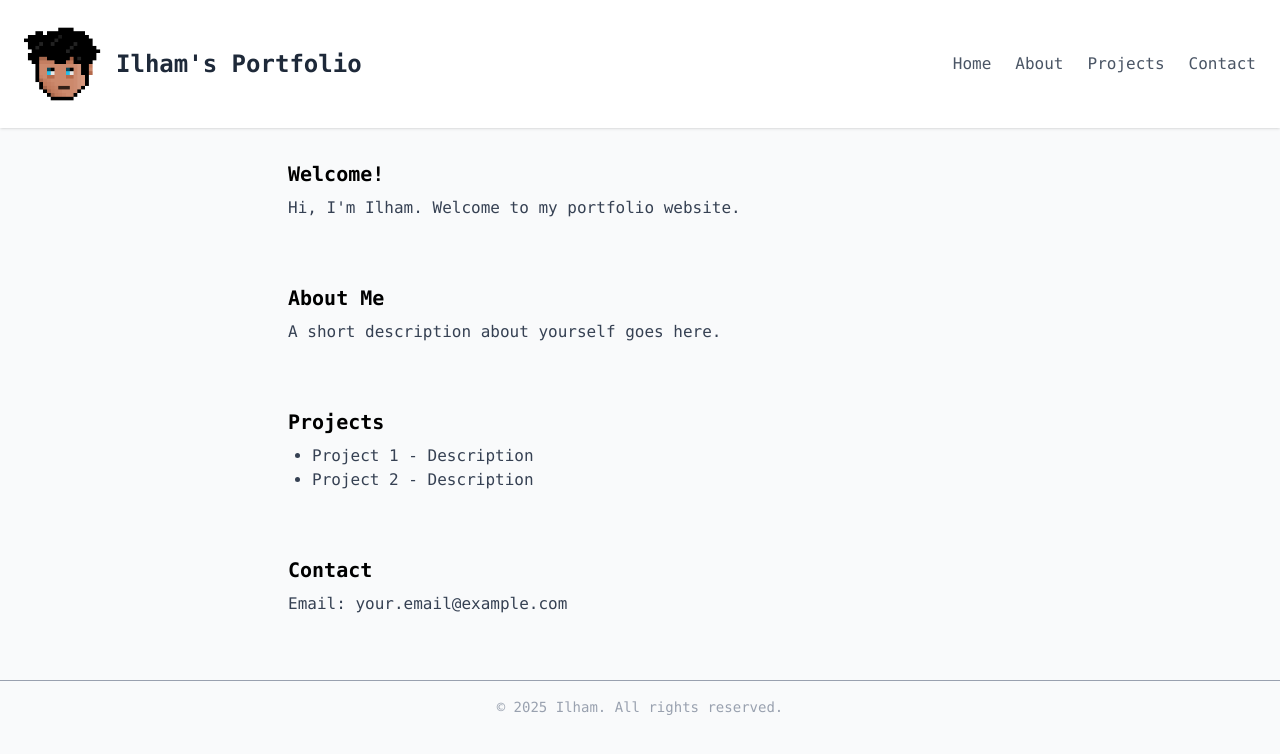
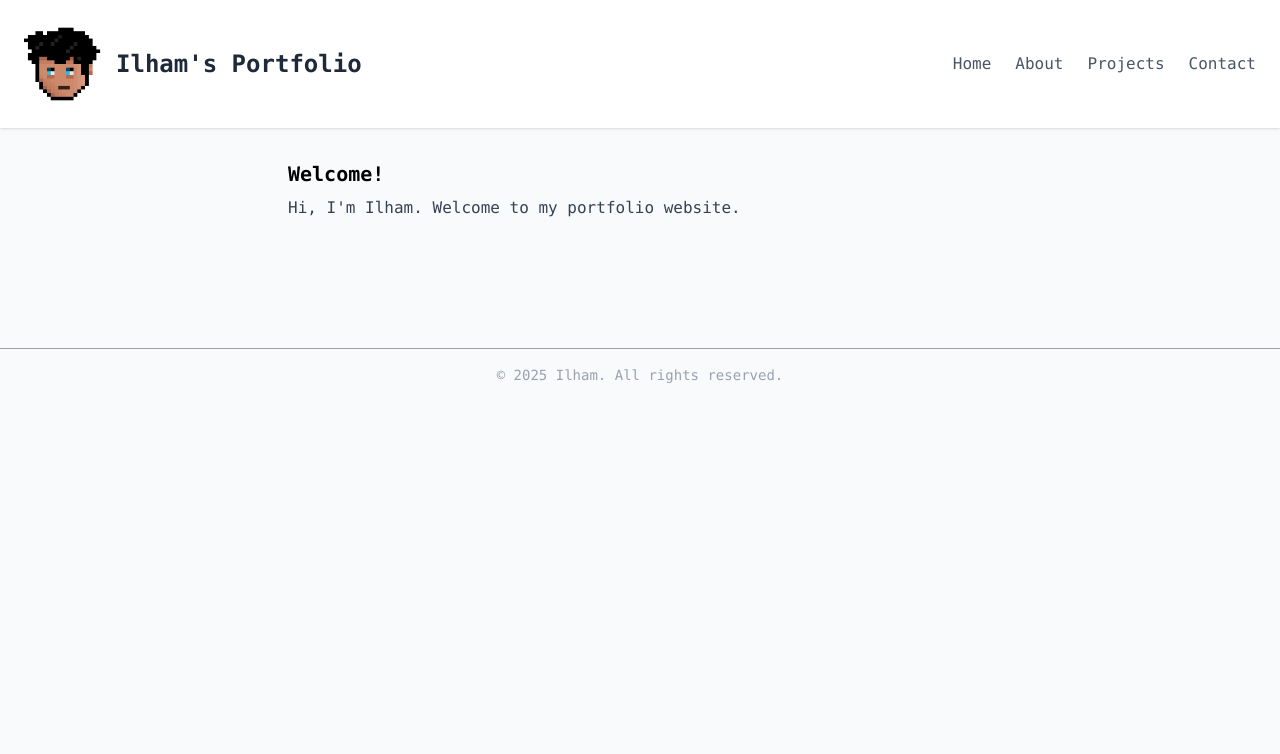
Before and after one commit to ilhammorsalin/ilham-portfolio, a React (Vite) app in the folder my-portfolio/: page / in a window 1280 px wide. Shown: the top 754 px of the page. Built offline with nearby package versions, Linux system fonts and the light colour scheme.

Commit message:
Update homepage URL in package.json; refactor Vite config for base path; implement routing in App component; enhance Main component to render sections based on route; update Header for navigation links; revise About and Contact sections with personal information.

```diff
--- a/my-portfolio/package.json
+++ b/my-portfolio/package.json
@@ -1,6 +1,6 @@
 {
   "name": "my-portfolio",
-  "homepage": "https://ilhammorsalin.github.io/ilham-portfolio",
+  "homepage": "https://ilhammorsalin.github.io/",
   "private": true,
   "version": "0.0.0",
   "type": "module",
--- a/my-portfolio/src/App.jsx
+++ b/my-portfolio/src/App.jsx
@@ -1,14 +1,22 @@
+import { BrowserRouter as Router, Routes, Route } from "react-router-dom";
 import Header from "./components/Header.jsx";
 import Main from "./main.jsx";
 import Footer from "./components/Footer.jsx";
 
 function App() {
   return (
-    <div className="min-h-screen bg-gray-50 font-mono">
-      <Header />
-      <Main />
-      <Footer />
-    </div>
+    <Router>
+      <div className="min-h-screen bg-gray-50 font-mono">
+        <Header />
+        <Routes>
+          <Route path="/" element={<Main />} />
+          <Route path="/about" element={<Main />} />
+          <Route path="/projects" element={<Main />} />
+          <Route path="/contact" element={<Main />} />
+        </Routes>
+        <Footer />
+      </div>
+    </Router>
   );
 }
 
--- a/my-portfolio/src/components/Header.jsx
+++ b/my-portfolio/src/components/Header.jsx
@@ -1,4 +1,5 @@
 import elamDP from "../assets/elamDP.png";
+import { Link } from "react-router-dom";
 
 import { BrowserRouter, Routes, Route } from "react-router-dom";
 import Home from "../sections/HomeSection.jsx";
@@ -14,18 +15,18 @@ function Header() {
         <h1 className="text-2xl font-bold text-gray-800">Ilham's Portfolio</h1>
       </div>
       <nav className="space-x-6">
-        <a href="/" className="text-gray-600 hover:text-blue-500">
+        <Link to="/" className="text-gray-600 hover:text-blue-500">
           Home
-        </a>
-        <a href="#about" className="text-gray-600 hover:text-blue-500">
+        </Link>
+        <Link to="/about" className="text-gray-600 hover:text-blue-500">
           About
-        </a>
-        <a href="#projects" className="text-gray-600 hover:text-blue-500">
+        </Link>
+        <Link to="/projects" className="text-gray-600 hover:text-blue-500">
           Projects
-        </a>
-        <a href="#contact" className="text-gray-600 hover:text-blue-500">
+        </Link>
+        <Link to="/contact" className="text-gray-600 hover:text-blue-500">
           Contact
-        </a>
+        </Link>
       </nav>
     </header>
   );
--- a/my-portfolio/src/main.jsx
+++ b/my-portfolio/src/main.jsx
@@ -1,15 +1,30 @@
+import { useLocation } from "react-router-dom";
 import HomeSection from "./sections/HomeSection";
 import AboutSection from "./sections/AboutSection";
 import ProjectsSection from "./sections/ProjectsSection";
 import ContactSection from "./sections/ContactSection";
 
 function Main() {
+  const location = useLocation();
+
+  const renderSection = () => {
+    switch (location.pathname) {
+      case "/":
+        return <HomeSection />;
+      case "/about":
+        return <AboutSection />;
+      case "/projects":
+        return <ProjectsSection />;
+      case "/contact":
+        return <ContactSection />;
+      default:
+        return <HomeSection />;
+    }
+  };
+
   return (
     <main className="p-8 max-w-3xl mx-auto">
-      <HomeSection />
-      <AboutSection />
-      <ProjectsSection />
-      <ContactSection />
+      {renderSection()}
     </main>
   );
 }
--- a/my-portfolio/src/sections/AboutSection.jsx
+++ b/my-portfolio/src/sections/AboutSection.jsx
@@ -3,7 +3,7 @@ function AboutSection() {
   return (
     <section id="about" className="mb-16">
       <h2 className="text-xl font-semibold mb-2">About Me</h2>
-      <p className="text-gray-700">A short description about yourself goes here.</p>
+      <p className="text-gray-700">I'm a undergrad student studying Computer Science and Engineering at BRAC University. I love games and graphic design. I also love solving software and coding related problems.</p>
     </section>
   );
 }
--- a/my-portfolio/src/sections/ContactSection.jsx
+++ b/my-portfolio/src/sections/ContactSection.jsx
@@ -3,7 +3,7 @@ function ContactSection() {
   return (
     <section id="contact">
       <h2 className="text-xl font-semibold mb-2">Contact</h2>
-      <p className="text-gray-700">Email: your.email@example.com</p>
+      <p className="text-gray-700">Email: ilhammorsalin@gmail.com</p>
     </section>
   );
 }
--- a/my-portfolio/src/sections/ProjectsSection.jsx
+++ b/my-portfolio/src/sections/ProjectsSection.jsx
@@ -4,8 +4,8 @@ function ProjectsSection() {
     <section id="projects" className="mb-16">
       <h2 className="text-xl font-semibold mb-2">Projects</h2>
       <ul className="list-disc pl-6 text-gray-700">
-        <li>Project 1 - Description</li>
-        <li>Project 2 - Description</li>
+        <li>Project 1 - 2D Cyberpunk Platformer game</li>
+        <li>Project 2 - Portfolio Website</li>
       </ul>
     </section>
   );
--- a/my-portfolio/vite.config.js
+++ b/my-portfolio/vite.config.js
@@ -5,5 +5,5 @@ import tailwindcss from '@tailwindcss/vite'
 // https://vite.dev/config/
 export default defineConfig({
   plugins: [react(), tailwindcss()],
-  base: "/ilham-portfolio"
+  base: "/"
 })
```
